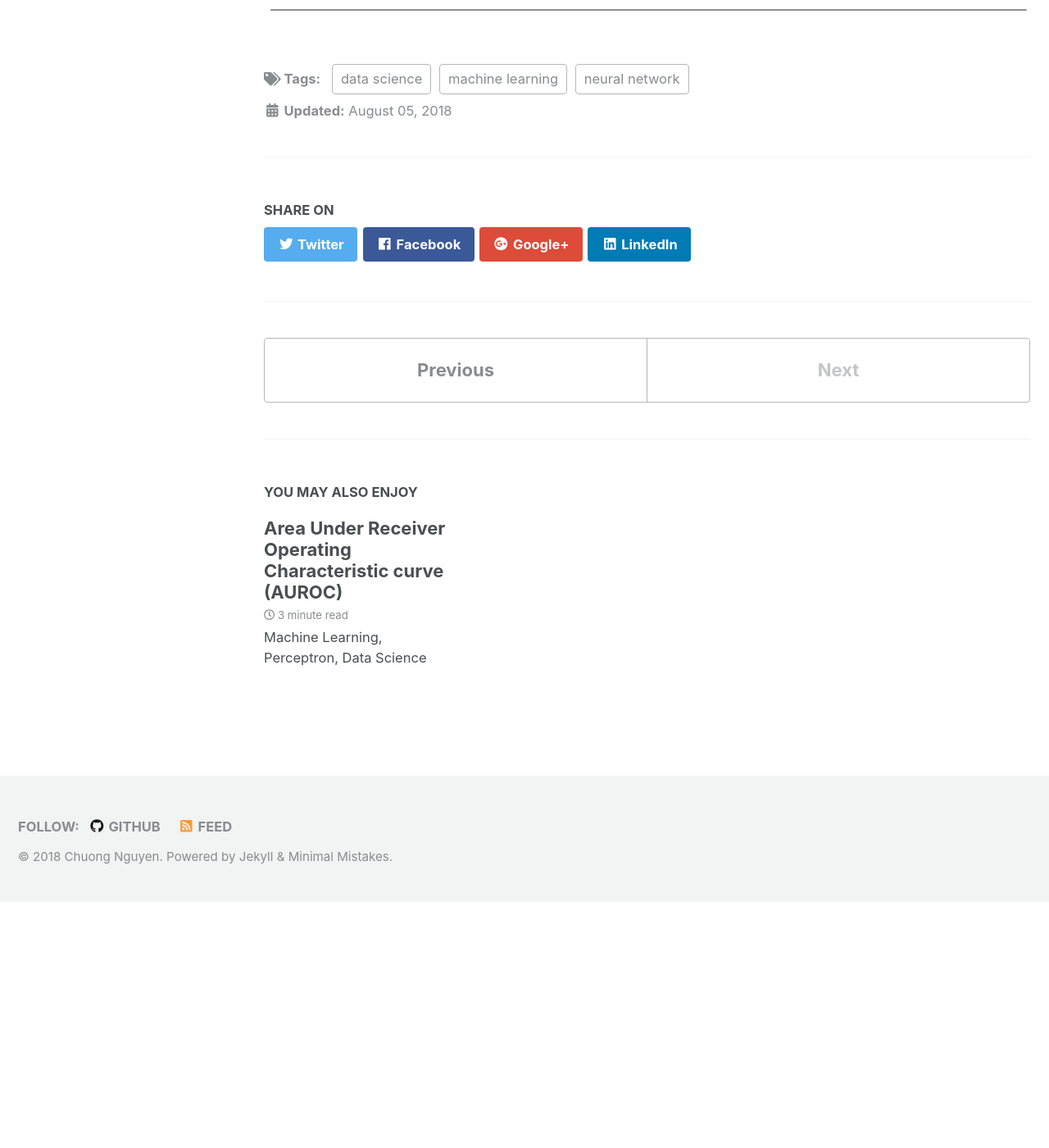
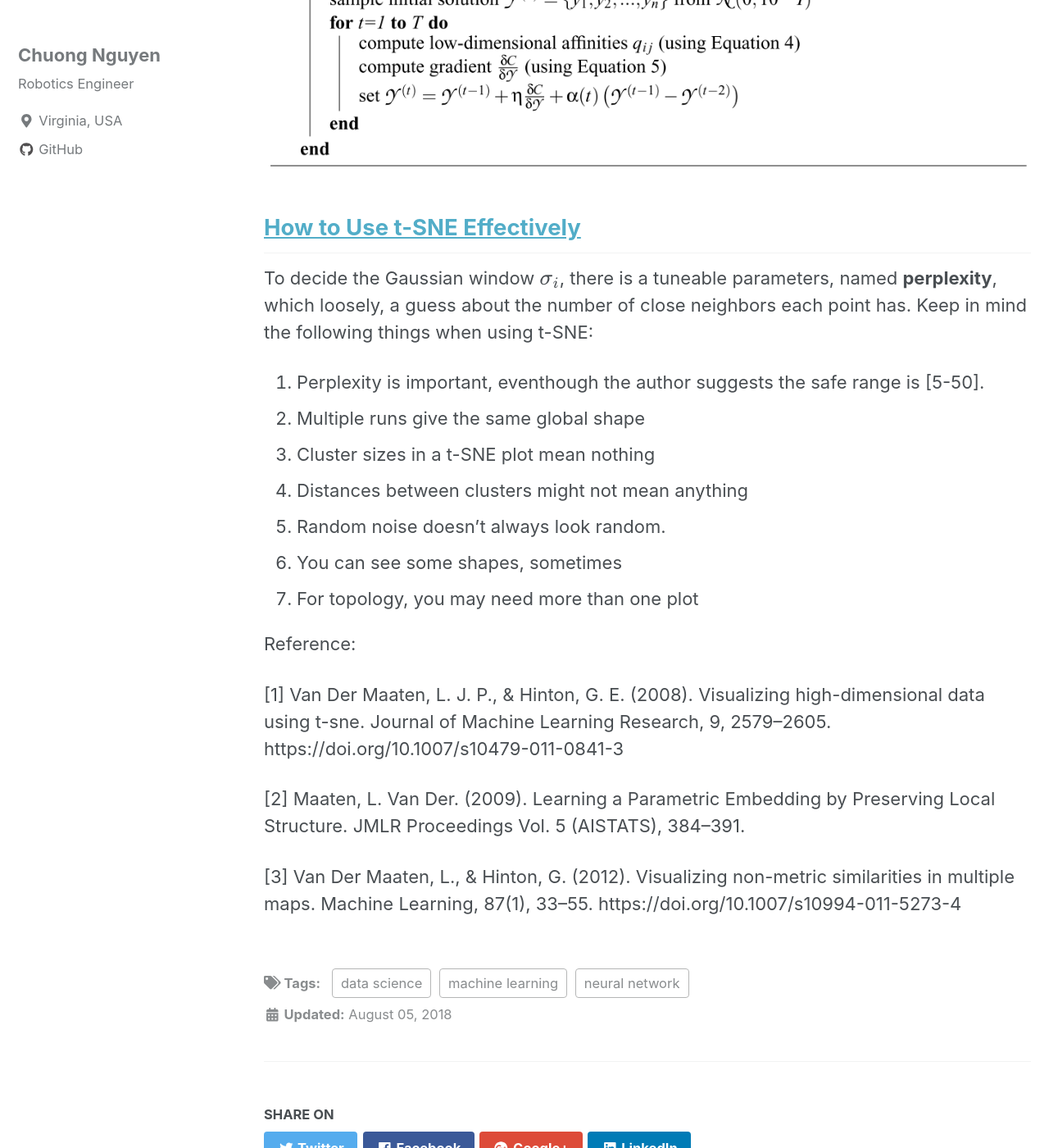
Before and after one commit to chuong98/chuong98.github.io, a Jekyll site: the page built from _posts/2018-8-3-tSNE.md, in a window 1280 px wide and 1400 px high, scrolled down 4105 px. Shown: the whole window at 82% size. Built offline with Jekyll 4.4.1, drawn with Linux system fonts in a browser that asks for light colours; nearby versions of some CDN libraries; formulas are drawn with MathJax 3; before the commit the page ends 5205 px from its top, so only the background shows below that; some of the changed text lies outside the part shown.

Commit message:
Update SNE

```diff
--- a/_posts/2018-8-3-tSNE.md
+++ b/_posts/2018-8-3-tSNE.md
@@ -2,7 +2,7 @@
 title: "t-SNE: STOCHASTIC NEIGHBOR EMBEDDING A Visualization tool for high dimension data"
 date: 2018-08-5
 tags: [machine learning, data science, neural network]
-excerpt: "Machine Learning, Perceptron, Data Science"
+excerpt: "Machine Learning, Data Visualization, Data Science"
 mathjax: "true"
 ---
 
@@ -25,7 +25,7 @@
 In short, PCA only cares about the distance between the points, and try to maximize the variance of data.
 
 ## STOCHASTIC NEIGHBOR EMBEDDING (SNE)
-#### For display data, we care more about the local structure of data, rather than the distance between them.
+### For display data, we care more about the local structure of data, rather than the distance between them.
 
 We want to find a map such that if the points are close (or far away) in the original data, they should be close (or far away) in the embedded data.
 Thus, SNE  proposes a method where the bridge between the two spaces is the probability that we can find the neighbor points of a given point data.
@@ -55,16 +55,17 @@
 Each component of the gradient $\frac{\delta C}{\delta Y}$ can be physically explained as the force of spring, where the length is $(y_i-y_j)$, and the stiffness is $(p_{j\|i} - q_{j\|i} + p_{i\|j} -q_{i\|j})$. If $p_{j\|i}+p_{i\|j}>q_{j\|i}+q_{i\|j}$, then $y_i$ and $y_j$ is pushed farther, and vice versa, until the stiffness is 0.
 
 ## Student Distribution STOCHASTIC NEIGHBOR EMBEDDING (t-SNE)
-#### SNE Symmetric: Replacing conditional distribution $p_{i\|j} + p_{j\|i}$ by symmetric join distribution $p_{ij}$
+### SNE Symmetric: Replacing conditional distribution $p_{i\|j} + p_{j\|i}$ by symmetric join distribution $p_{ij}$
 
 The author proposed a slight modification of the probability :
+
 $$ q_{ji}= \frac{\exp(-\|y_i -y_j \|^2)}{\sum_{k \neq l} \exp(-\|x_k -x_l \|^2)}, \hspace{0.5in} p_{ij} = \frac{p_{j|i} + p_{i|j}}{2n} $$
 
 to simplify the gradient form to :
 
 $$ \frac{\delta C}{\delta y_i} = 4\sum_j (p_{ij} - q_{ji})(y_i-y_j)$$
 
-#### Student t-SNE: Replacing Gaussian distribution in Output Space by t-distribution
+### Student t-SNE: Replacing Gaussian distribution in Output Space by t-distribution
 The output distribution is replaced by t-distribution:
 
 $$ q_{ij} = \frac{(1 + \|y_i -y_j \|^2)^{-1}}{\sum_{k \neq l} (1 + \|y_k -y_l \|^2)^{-1}},$$
@@ -73,5 +74,23 @@
 
  $$\frac{\delta C}{\delta y_i} = 4\sum_j (p_{ij} - q_{ji})(y_i-y_j)(1 + \|y_i -y_j \|^2)^{-1}$$
 
-#### t-SNE algorithm
+### t-SNE algorithm
 <img src="{{ site.url }}{{ site.baseurl }}/images/tSNE/tSNE-algorithm.png" alt="t-SNE algorithm">
+
+## [How to Use t-SNE Effectively](https://distill.pub/2016/misread-tsne/)
+To decide the Gaussian window $\sigma_i$, there is a tuneable parameters, named **perplexity**, which loosely, a guess about the number of close neighbors each point has. Keep in mind the following things when using t-SNE:
+1. Perplexity is important, eventhough the author suggests the safe range is [5-50].
+2. Multiple runs give the same global shape
+3. Cluster sizes in a t-SNE plot mean nothing
+4. Distances between clusters might not mean anything
+5. Random noise doesn’t always look random.
+6. You can see some shapes, sometimes
+7. For topology, you may need more than one plot
+
+Reference:
+
+[1] Van Der Maaten, L. J. P., & Hinton, G. E. (2008). Visualizing high-dimensional data using t-sne. Journal of Machine Learning Research, 9, 2579–2605. https://doi.org/10.1007/s10479-011-0841-3
+
+[2] Maaten, L. Van Der. (2009). Learning a Parametric Embedding by Preserving Local Structure. JMLR Proceedings Vol. 5 (AISTATS), 384–391.
+
+[3] Van Der Maaten, L., & Hinton, G. (2012). Visualizing non-metric similarities in multiple maps. Machine Learning, 87(1), 33–55. https://doi.org/10.1007/s10994-011-5273-4
```
